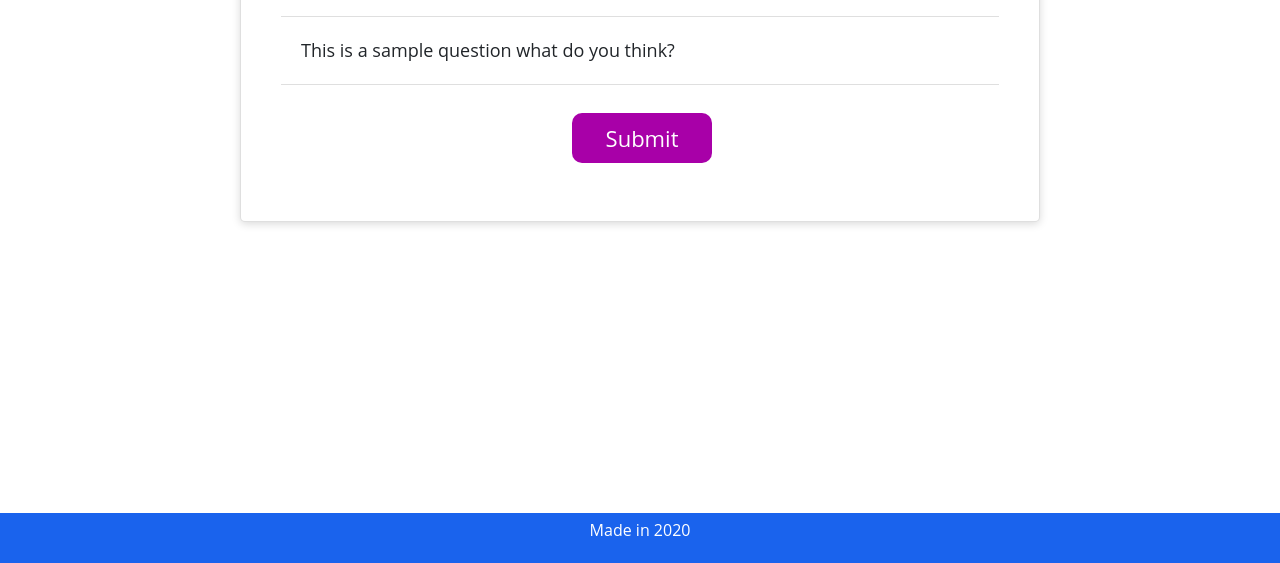
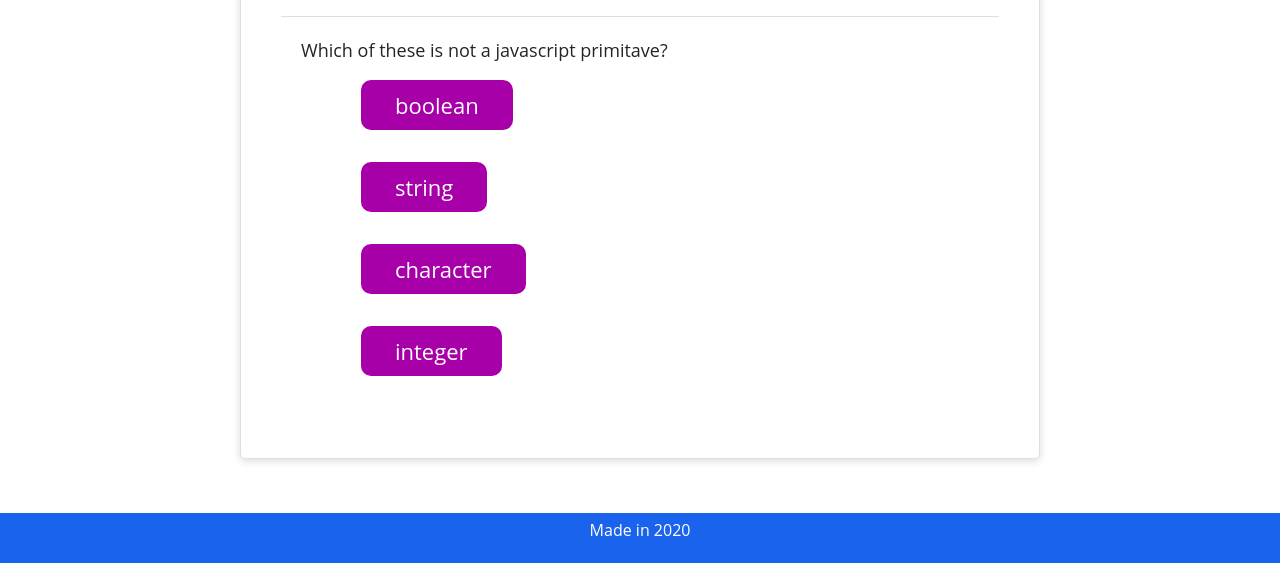
Before and after one commit to accurtis18/accurtis18.github.io-assignment4, a plain HTML site: page index.html in a window 1280 px wide. Both pictures are taken after a click on the button "Start". Shown: the part 237-800 px from the top of the page. Drawn offline with nearby package versions, Linux system fonts and the light colour scheme.

Commit message:
styling header changes and buttons to question 1

```diff
--- a/index.html
+++ b/index.html
@@ -18,6 +18,7 @@
 
       <!-- Header -->
     <article>
+        <div class="container">
             <nav class="rowr">
                     <div class="col-md-12 codeTitle">
                         <h1>Coding Challenge</h1>
@@ -31,7 +32,7 @@
                     </div>
                 </div>
             </nav>
-
+        </div>
           <!-- Card Stile Layout and text area. -->
         <div class="row startPage">
             <section class="col-md-12">
@@ -56,11 +57,17 @@
                       <h2>Question 1</h2>
                     </div>
                     <div class="card-body">
-                        This is a sample question what do you think?
+                        Which of these is not a javascript primitave?
+                        <ul class="q1answers">
+                            <li><button class="btn incorrect">boolean</button></li>
+                            <li><button class="btn incorrect">string</button></li>
+                            <li><button class="btn correct">character</button></li>
+                            <li><button class="btn incorrect">integer</button></li>
+                        </ul>
                     </div>
-                    <div class="card-footer">
+                    <!-- <div class="card-footer">
                       <button id="generate" class="btn">Submit</button>
-                    </div>
+                    </div> -->
                 </div>
             </section>
         </div>
--- a/style.css
+++ b/style.css
@@ -6,33 +6,27 @@ body{
     padding-bottom: 60px;
 }
 
-/* .header{
-    padding: 30px 40px;
-    text-align: center;
-} */
-
-
 .codeTitle{
     text-align: center;
 }
 
-#highScore{
+/* #highScore{
     padding-left: 100px
-}
+} */
 
 #timer{
     text-align: right;
-    padding-right: 100px;
-}
-
-.startPage{
-    display: inline;
+    /* padding-right: 100px; */
 }
 
 .question1{
     display: none;
 }
 
+.q1answers{
+    list-style: none;
+    margin-left: none;
+}
 
 .card {
     background-color: hsl(0, 0%, 100%);
```
